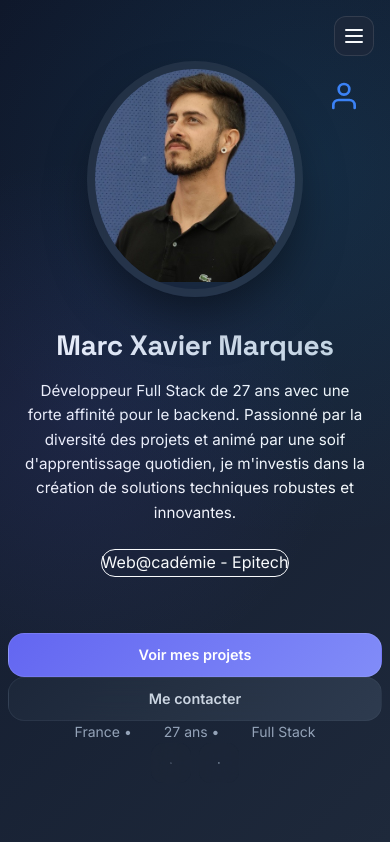
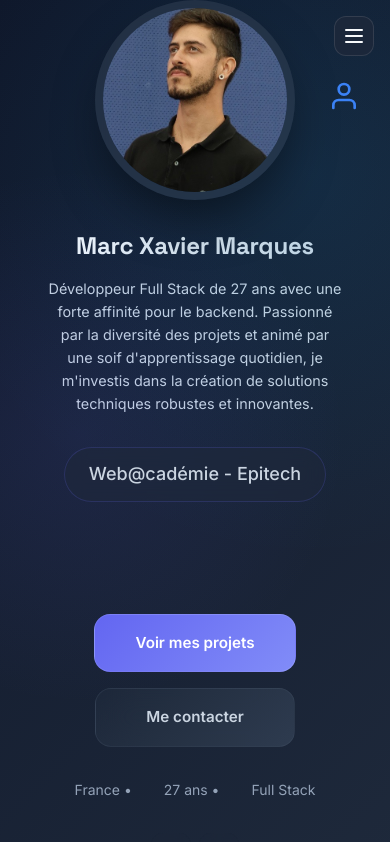
Before and after one commit to MarquesMarco1/Portfolio-titre, a Next.js app in the folder portfolio-marco/: page / in a window 390 px wide. Shown: the top 842 px of the page. Built offline with nearby package versions, Linux system fonts and the light colour scheme; no server answers.

Commit message:
fix: Improve mobile responsive layout for Presentation section

```diff
--- a/portfolio-marco/app/components/Presentation.tsx
+++ b/portfolio-marco/app/components/Presentation.tsx
@@ -56,11 +56,21 @@ export default function Presentation() {
 
   return (
     <section id="presentation" className="hero">
-      <div className="max-w-7xl mx-auto px-4 sm:px-6 lg:px-8 flex flex-col items-center gap-8 lg:gap-12 min-h-screen justify-center">
+      <div style={{
+        maxWidth: '1200px',
+        margin: '0 auto',
+        padding: '0 2rem',
+        display: 'flex',
+        flexDirection: 'column',
+        alignItems: 'center',
+        gap: '3rem',
+        minHeight: '100vh',
+        justifyContent: 'center'
+      }}>
         {/* Section haute: Image + Nom/Description */}
-        <div className="flex flex-col md:flex-row items-center gap-8 md:gap-12 lg:gap-16 w-full justify-center">
+        <div className="presentation-content">
           {/* Photo de profil à gauche */}
-          <div className="flex-shrink-0">
+          <div className="presentation-image-wrapper">
           <div
             style={{ position: 'relative' }}
             onMouseEnter={(e) => {
@@ -89,7 +99,7 @@ export default function Presentation() {
             {/* Cercle principal avec la photo */}
             <div
               data-image
-              className="w-48 h-48 sm:w-64 sm:h-64 md:w-80 md:h-80 lg:w-96 lg:h-96"
+              className="presentation-image"
               style={{
                 borderRadius: '50%',
                 overflow: 'hidden',
@@ -150,36 +160,54 @@ export default function Presentation() {
         </div>
 
           {/* Contenu à droite: Nom + Description + Badge */}
-          <div className="flex-1 min-w-0 flex flex-col items-center text-center">
+          <div className="presentation-text">
             {/* Nom */}
-            <h1 className="text-3xl sm:text-4xl md:text-5xl lg:text-6xl font-bold mb-4 md:mb-6 leading-tight"
-                style={{
-                  background: 'linear-gradient(135deg, #f8fafc 0%, #cbd5e1 100%)',
-                  WebkitBackgroundClip: 'text',
-                  WebkitTextFillColor: 'transparent',
-                  backgroundClip: 'text'
-                }}>
+            <h1 className="presentation-title">
               Marc Xavier Marques
             </h1>
 
             {/* Description */}
-            <p className="text-sm sm:text-base md:text-lg text-gray-300 leading-relaxed max-w-xl mb-6 md:mb-8 px-4 md:px-0">
+            <p className="presentation-description">
               Développeur Full Stack de 27 ans avec une forte affinité pour le backend. Passionné par la diversité des projets et animé par une soif d&apos;apprentissage quotidien, je m&apos;investis dans la création de solutions techniques robustes et innovantes.
             </p>
 
             {/* Badge */}
-            <div className="inline-flex items-center gap-2 bg-slate-800/60 text-gray-300 px-4 py-2 md:px-6 md:py-3 rounded-full text-sm md:text-lg font-medium border border-indigo-500/20"
-                 style={{ backdropFilter: 'blur(10px)' }}>
+            <div style={{
+              display: 'inline-flex',
+              alignItems: 'center',
+              gap: '0.5rem',
+              backgroundColor: 'rgba(30, 41, 59, 0.6)',
+              color: '#cbd5e1',
+              padding: '0.75rem 1.5rem',
+              borderRadius: '2rem',
+              fontSize: '1.125rem',
+              fontWeight: '500',
+              border: '1px solid rgba(99, 102, 241, 0.2)',
+              backdropFilter: 'blur(10px)'
+            }}>
               <span>Web@cadémie - Epitech</span>
             </div>
           </div>
         </div>
 
         {/* Section basse: Boutons, Infos, Liens - Tous centrés */}
-        <div className="flex flex-col items-center gap-6 md:gap-8 w-full max-w-4xl mt-8 md:mt-16">
+        <div style={{
+          display: 'flex',
+          flexDirection: 'column',
+          alignItems: 'center',
+          gap: '2rem',
+          width: '100%',
+          maxWidth: '800px',
+          marginTop: '4rem'
+        }}>
 
           {/* Boutons */}
-          <div className="flex flex-col sm:flex-row gap-3 md:gap-4 w-full sm:w-auto px-4 sm:px-0">
+          <div style={{
+            display: 'flex',
+            gap: '1rem',
+            flexWrap: 'wrap',
+            justifyContent: 'center'
+          }}>
             <a href="#projects" className="btn-elegant btn-elegant-primary">
               Voir mes projets
             </a>
--- a/portfolio-marco/app/globals.css
+++ b/portfolio-marco/app/globals.css
@@ -1651,61 +1651,89 @@ Galerie Circulaire 3D - Projects
 }
 
 /* ====================================
-Responsive Mobile Optimizations
+Presentation Section Responsive
 ==================================== */
 
-/* Petits écrans (mobiles) */
+.presentation-content {
+  display: flex;
+  align-items: center;
+  gap: 4rem;
+  width: 100%;
+  justify-content: center;
+}
+
+.presentation-image-wrapper {
+  flex: 0 0 auto;
+}
+
+.presentation-image {
+  width: 400px;
+  height: 400px;
+}
+
+.presentation-text {
+  flex: 1;
+  min-width: 0;
+  display: flex;
+  flex-direction: column;
+  align-items: center;
+  text-align: center;
+}
+
+.presentation-title {
+  font-size: clamp(2rem, 5vw, 4rem);
+  font-weight: 700;
+  margin-bottom: 1.5rem;
+  background: linear-gradient(135deg, #f8fafc 0%, #cbd5e1 100%);
+  -webkit-background-clip: text;
+  -webkit-text-fill-color: transparent;
+  background-clip: text;
+  line-height: 1.2;
+}
+
+.presentation-description {
+  font-size: 1.125rem;
+  color: #cbd5e1;
+  line-height: 1.6;
+  max-width: 600px;
+  margin-bottom: 2rem;
+}
+
+/* Responsive Mobile */
 @media (max-width: 768px) {
-  /* Présentation section - Force column layout on mobile */
-  section#presentation > div {
-    padding: 1rem !important;
-    gap: 2rem !important;
-  }
-
-  section#presentation > div > div:first-child {
-    flex-direction: column !important;
-    gap: 2rem !important;
-  }
-
-  /* Image profile - Reduce size on mobile */
-  section#presentation img {
-    max-width: 250px !important;
-  }
-
-  /* Textes - Reduce font sizes */
-  section#presentation h1 {
-    font-size: 2rem !important;
-  }
-
-  section#presentation p {
-    font-size: 1rem !important;
+  .presentation-content {
+    flex-direction: column;
+    gap: 2rem;
+  }
+
+  .presentation-image {
+    width: 250px;
+    height: 250px;
+  }
+
+  .presentation-title {
+    font-size: clamp(1.75rem, 8vw, 2.5rem);
+    margin-bottom: 1rem;
+  }
+
+  .presentation-description {
+    font-size: 1rem;
     padding: 0 1rem;
   }
-
-  /* Buttons and badges */
-  section#presentation button,
-  section#presentation a {
-    font-size: 0.9rem !important;
-    padding: 0.6rem 1.2rem !important;
-  }
-}
-
-/* Très petits écrans */
+}
+
 @media (max-width: 480px) {
-  section#presentation > div {
-    padding: 0.5rem !important;
-    gap: 1.5rem !important;
-  }
-
-  section#presentation img {
-    max-width: 200px !important;
-  }
-
-  section#presentation h1 {
-    font-size: 1.75rem !important;
-  }
-
-  section#presentation p {
-    font-size: 0.95rem !important;
-  }
-}
+  .presentation-image {
+    width: 200px;
+    height: 200px;
+    border-width: 4px;
+  }
+
+  .presentation-title {
+    font-size: 1.5rem;
+  }
+
+  .presentation-description {
+    font-size: 0.9rem;
+  }
+}
```
